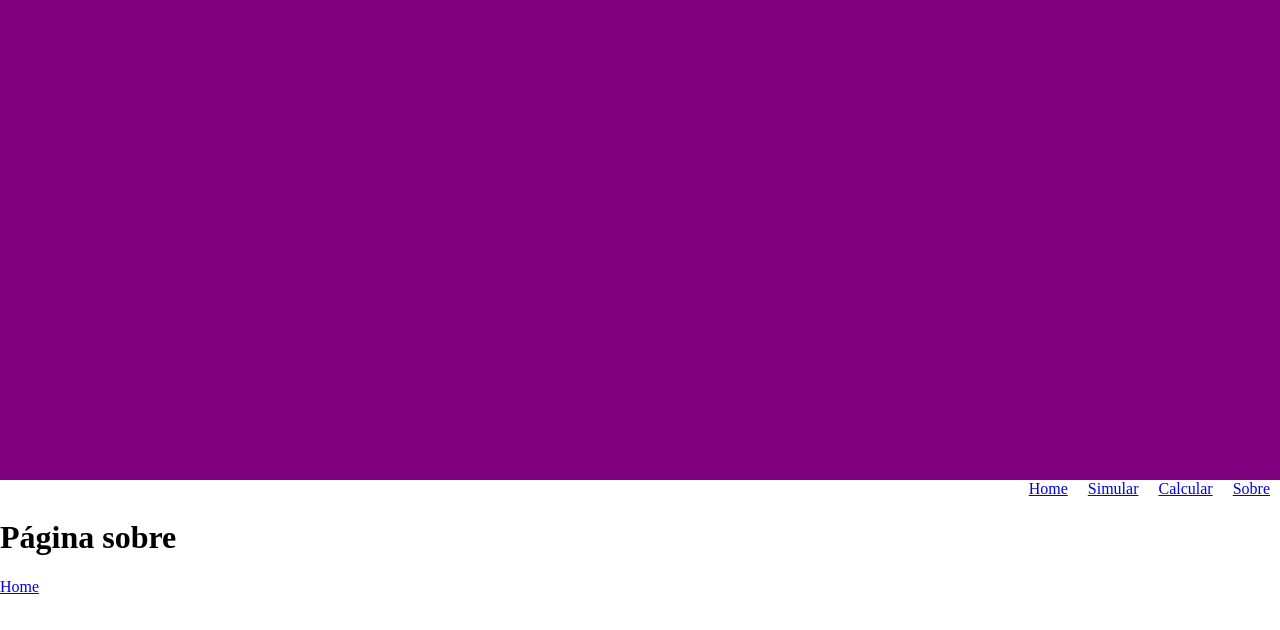
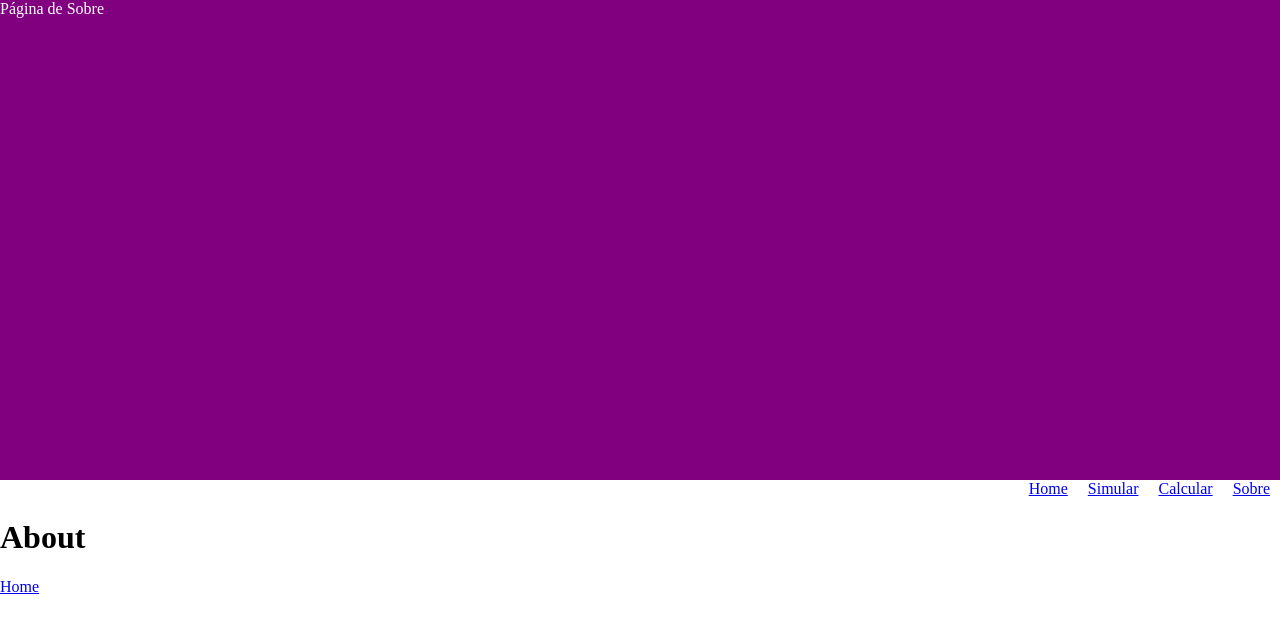
Before and after one commit to joaovictornsv/simulasisu, a Next.js app: page /about in a window 1280 px wide. Shown: the top 630 px of the page. Built offline with nearby package versions, Linux system fonts and the light colour scheme.

Commit message:
context criado

```diff
--- a/package.json
+++ b/package.json
@@ -9,6 +9,7 @@
   "dependencies": {
     "next": "latest",
     "next-images": "^1.7.0",
+    "prop-types": "^15.7.2",
     "react": "^16.8.0",
     "react-dom": "^16.8.0",
     "react-is": "^16.8.0",
--- a/src/components/Header/index.js
+++ b/src/components/Header/index.js
@@ -1,8 +1,15 @@
-import React from 'react'
+import React, { useContext } from 'react'
+import { SisuContext } from '../../contexts/SisuContenxt'
 import { HeaderBase } from './styles'
 
 const Header = () => {
-  return <HeaderBase />
+  const { headerText } = useContext(SisuContext)
+
+  return (
+    <HeaderBase>
+      { headerText }
+    </HeaderBase>
+  )
 }
 
 export default Header
--- a/src/components/Header/styles.js
+++ b/src/components/Header/styles.js
@@ -4,4 +4,5 @@ export const HeaderBase = styled.header`
   background-color: purple;
   height: 60vh;
   width: 100%;
+  color: white;
 `
--- /dev/null
+++ b/src/contexts/SisuContenxt.js
@@ -0,0 +1,27 @@
+import React, { createContext, useState } from 'react'
+import PropTypes from 'prop-types'
+
+export const SisuContext = createContext({})
+
+export function SisuProvider ({ children }) {
+  const [headerText, setHeaderText] = useState('Bem-vindo ao SimulaSisu')
+
+  function changeText (text) {
+    setHeaderText(text)
+  }
+
+  return (
+    <SisuContext.Provider
+      value={{
+        headerText,
+        changeText
+      }}
+    >
+      {children}
+    </SisuContext.Provider>
+  )
+}
+
+SisuProvider.propTypes = {
+  children: PropTypes.node.isRequired
+}
--- a/src/pages/_app.js
+++ b/src/pages/_app.js
@@ -5,15 +5,18 @@ import GlobalStyle from '../styles/global'
 import { theme } from '../styles/theme'
 import Header from '../components/Header'
 import NavBar from '../components/NavBar'
+import { SisuProvider } from '../contexts/SisuContenxt'
 
 export default function App ({ Component, pageProps }) {
   return (
     <>
       <GlobalStyle />
       <ThemeProvider theme={theme}>
-        <Header />
-        <NavBar />
-        <Component {...pageProps} />
+        <SisuProvider>
+          <Header />
+          <NavBar />
+          <Component {...pageProps} />
+        </SisuProvider>
       </ThemeProvider>
     </>
   )
--- a/src/pages/about.js
+++ b/src/pages/about.js
@@ -1,10 +1,23 @@
-import React from 'react'
+import React, { useContext, useEffect } from 'react'
 import Link from 'next/link'
+import { SisuContext } from '../contexts/SisuContenxt'
 
-export default function Home () {
+const screenData = {
+  headerText: 'Página de Sobre'
+}
+
+export default function About () {
+  const { headerText, changeText } = useContext(SisuContext)
+
+  if (headerText !== screenData.headerText) {
+    useEffect(() => {
+      changeText(screenData.headerText)
+    }, [])
+  }
+
   return (
     <>
-      <h1>Página sobre</h1>
+      <h1>About</h1>
       <Link href="/">Home</Link>
     </>
   )
```
Also changed, not shown: src/pages/index.js (+14 -1 lines).
